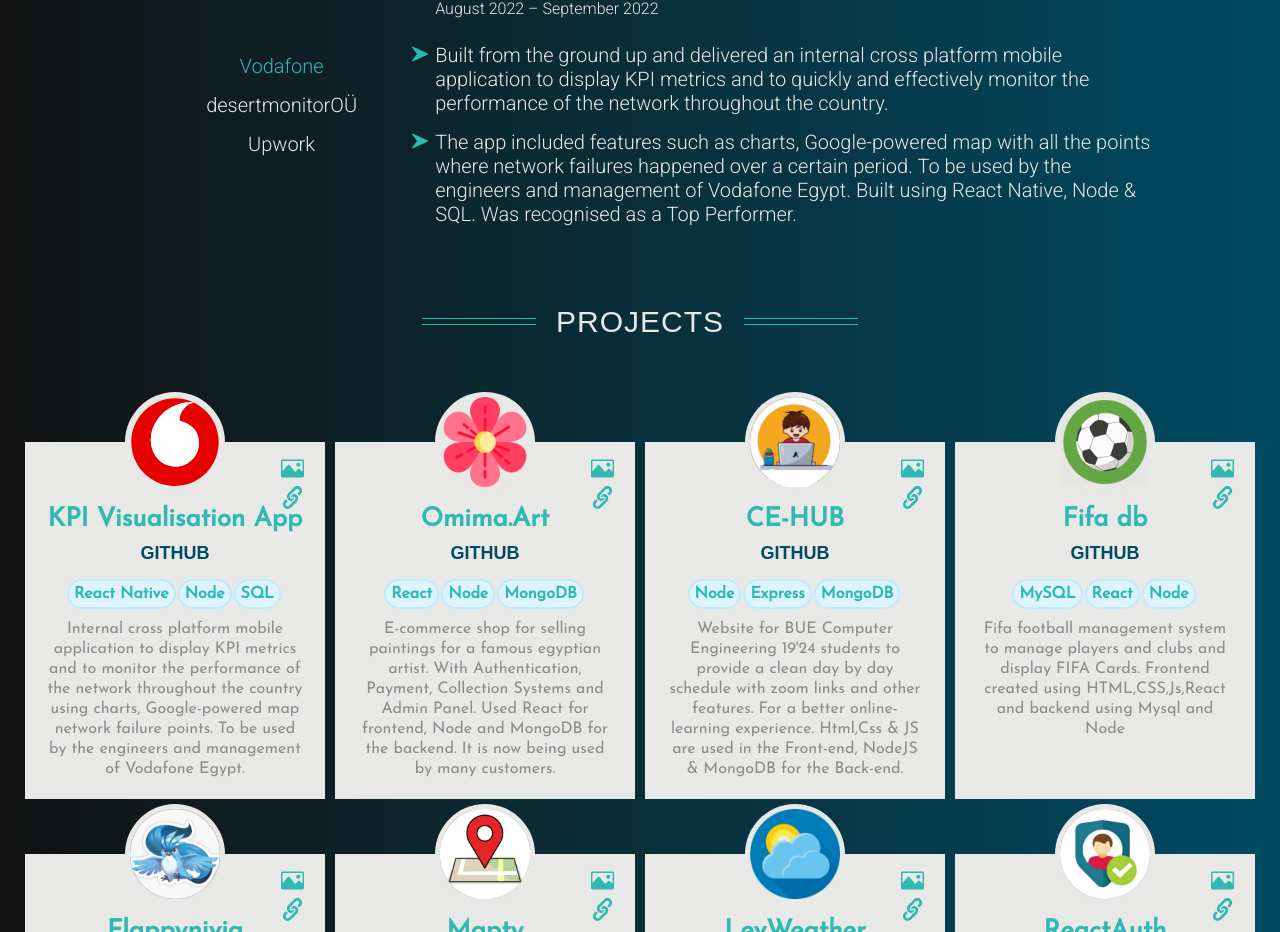
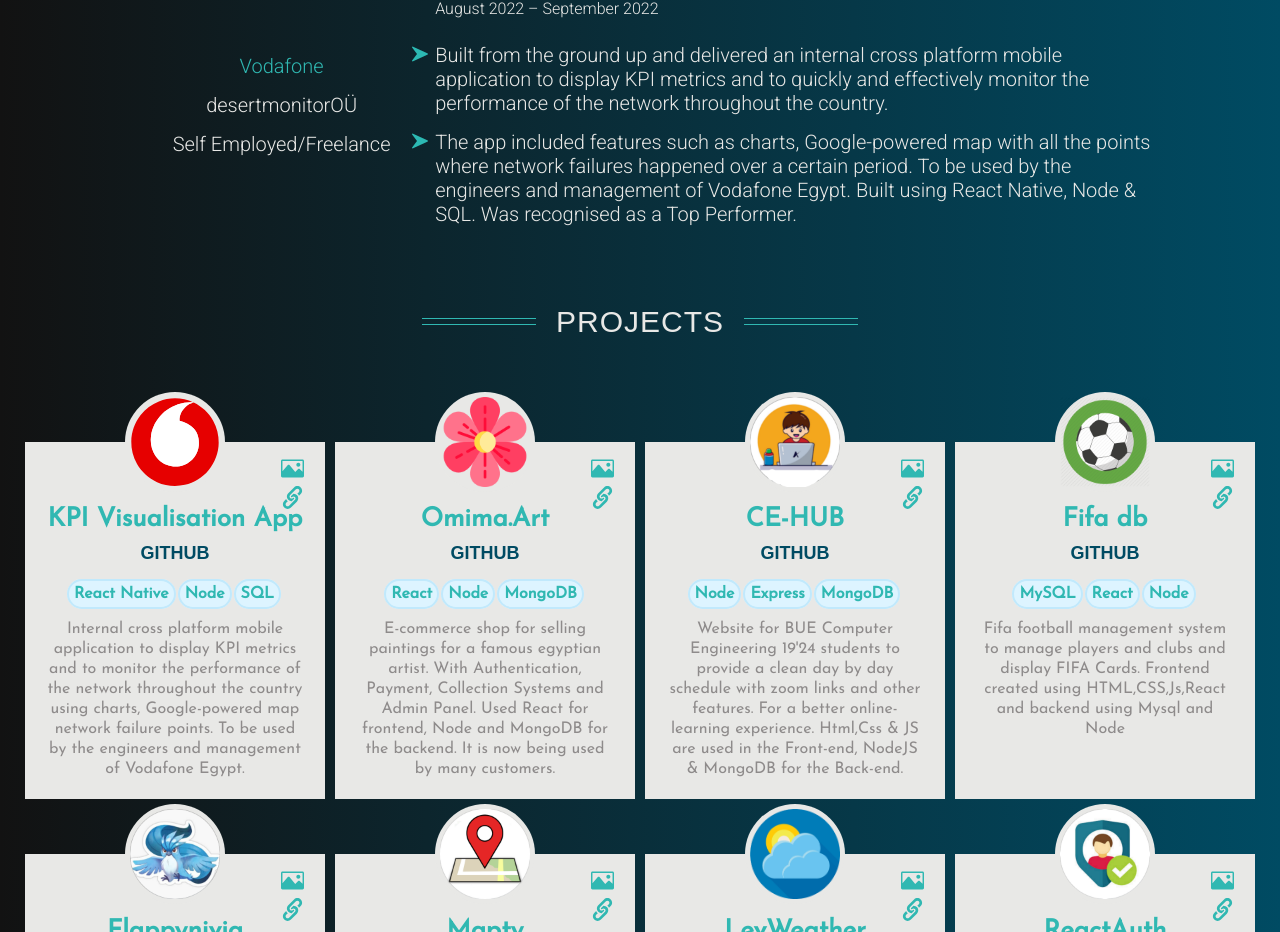
Before and after one commit to AhmedWaeI/My-Portfolio, a React (Create React App) app: page / in a window 1280 px wide. Shown: the part 1416-2348 px from the top of the page. Built offline with nearby package versions, Linux system fonts and the light colour scheme; a web font is replaced by a local one.

Commit message:
corrected role

```diff
--- a/src/components/Work.js
+++ b/src/components/Work.js
@@ -60,7 +60,7 @@ function About() {
             desertmonitorOÜ
           </div>
           <div style={upworkHighlight} onClick={onClickUpworkHandler}>
-            Upwork
+            Self Employed/Freelance
           </div>
         </div>
         <div className={vodaClasses}>
@@ -120,9 +120,7 @@ function About() {
         </div>
 
         <div className={upworkClasses}>
-          <div className={classes.companyRole}>
-            Freelance Full Stack Developer
-          </div>
+          <div className={classes.companyRole}>Full Stack Developer</div>
           <div className={classes.companyDate}>February 2022 - May 2022</div>
           <ul>
             <li>
```
